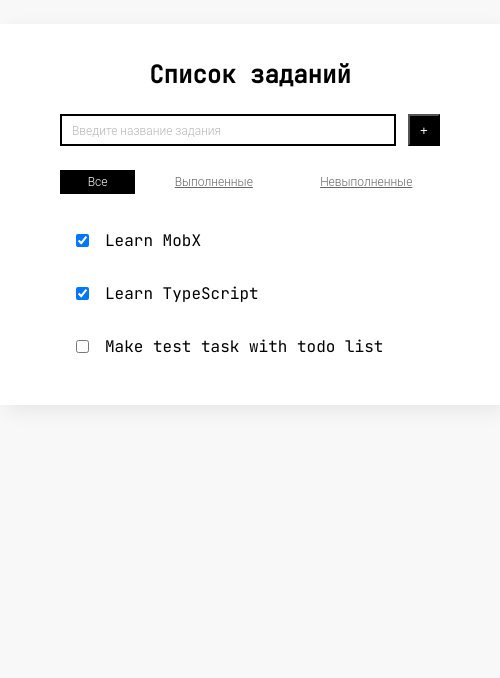
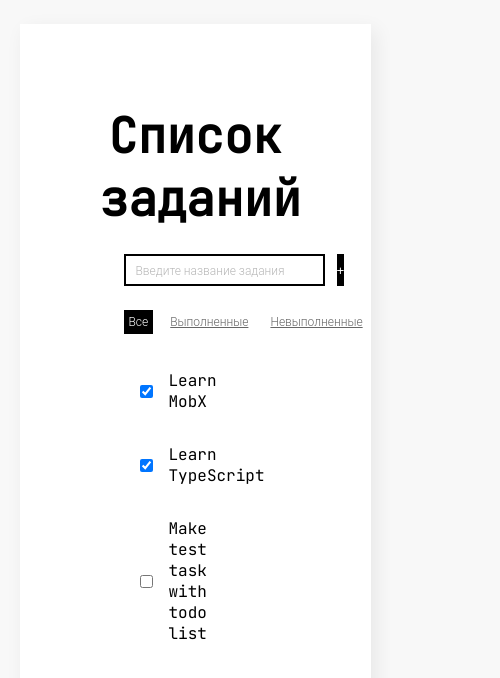
Before and after one commit to MakzaR/todo-react-mobx, a React (Create React App) app: page / in a window 390 px wide. Shown: the top 678 px of the page, 500 px wide, since content can reach past the window. Built offline with nearby package versions, Linux system fonts and the light colour scheme.

Commit message:
fixed main container styles for mobile

```diff
--- a/src/App.scss
+++ b/src/App.scss
@@ -1,25 +1,40 @@
 @import url('https://fonts.googleapis.com/css?family=JetBrains+Mono');
 
-@mixin font() {
+@mixin desktopHeadingFont() {
   font-family: 'JetBrains Mono', sans-serif;
   font-style: normal;
   font-weight: 700;
-  font-size: 24px;
-  line-height: 30px;
+  font-size: 1.5em;
+}
+
+@mixin mobileHeadingFont() {
+  font-family: 'JetBrains Mono', sans-serif;
+  font-style: normal;
+  font-weight: 700;
+  font-size: 3em;
 }
 
 .container {
   text-align: center;
-  margin: 24px auto;
-  padding: 36px;
+  margin: 1.5em auto;
+  padding: 5em;
 
   height: fit-content;
-  width: 500px;
+  width: 90vw;
 
   background-color: white;
   box-shadow: 5px 6px 19px rgba(0, 0, 0, 0.07);
+
+  @media screen and (min-width: 1200px) {
+    width: 30vw;
+    padding: 2em;
+  }
 }
 
 h1 {
-  @include font();
+  @include mobileHeadingFont();
+
+  @media screen and (min-width: 1200px) {
+    @include desktopHeadingFont();
+  }
 }
--- a/src/components/AddTodoItem/AddTodoItem.module.scss
+++ b/src/components/AddTodoItem/AddTodoItem.module.scss
@@ -43,11 +43,11 @@ $button-text-color: white;
 
   background-color: $button-color;
   color: $button-text-color;
+  border: none;
 
   cursor: pointer;
 
   &:hover {
     background-color: $button-color-hover;
-    border: none;
   }
 }
```
